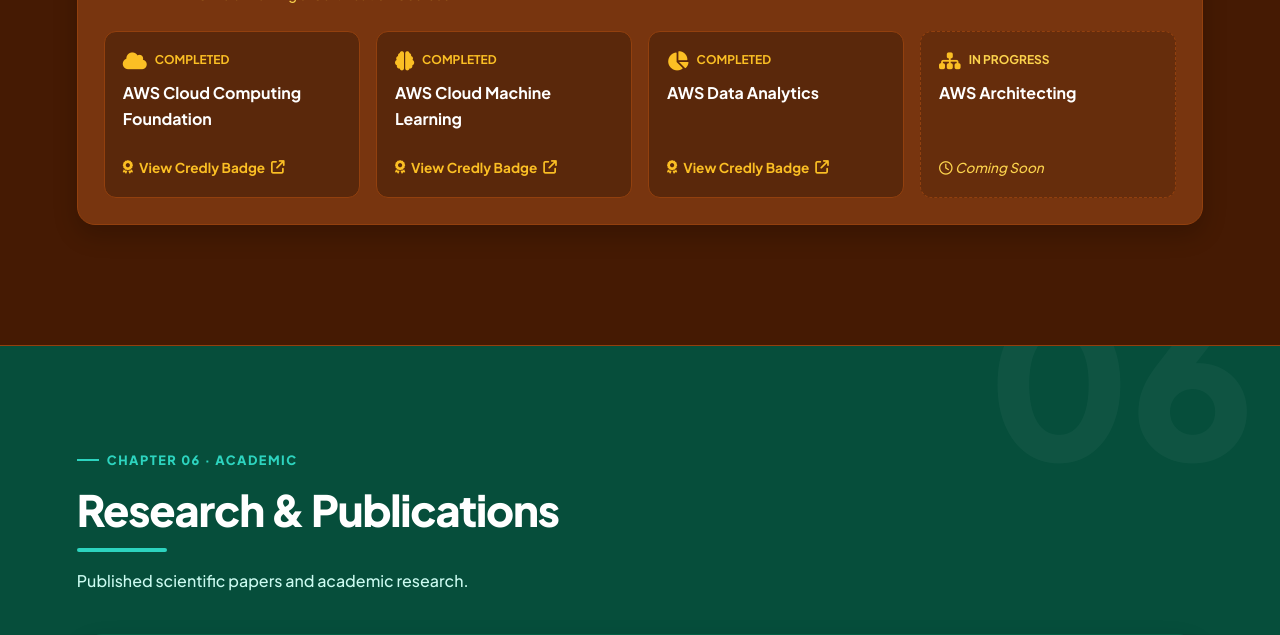
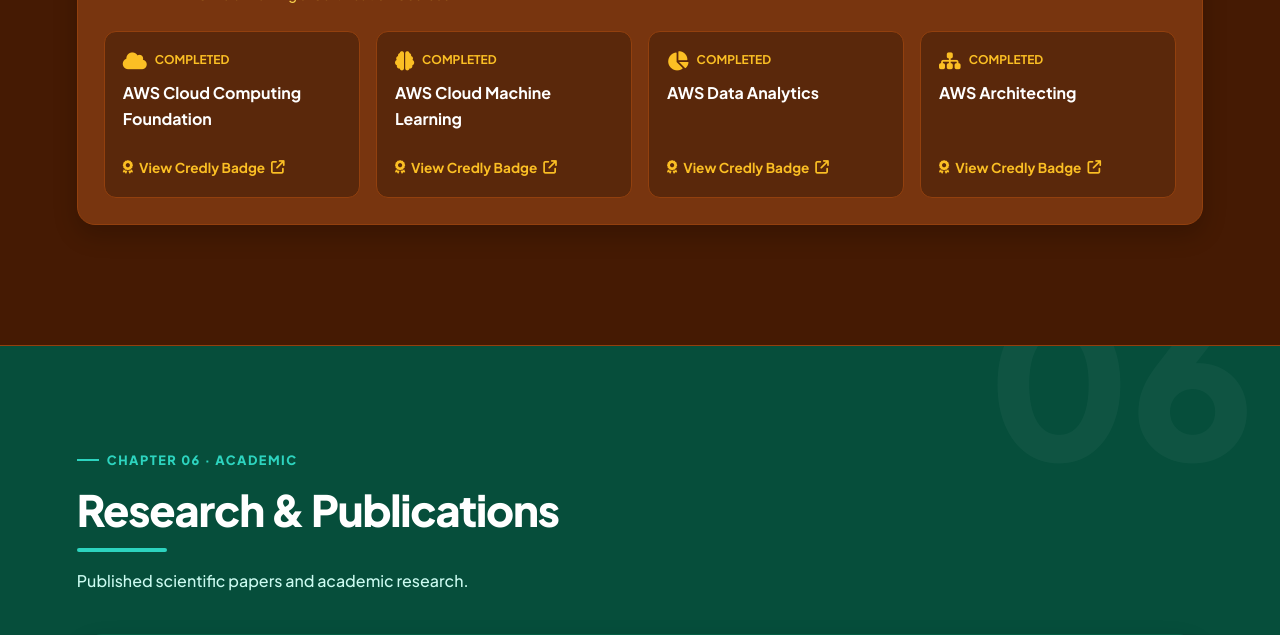
Before and after one commit to shantiwidyanti/Portofolio, a plain HTML site: page index.html in a window 1280 px wide. Shown: the part 5016-5651 px from the top of the page. Drawn offline with Linux system fonts and the light colour scheme.

```diff
--- a/index.html
+++ b/index.html
@@ -593,15 +593,17 @@
         </div>
 
         <!-- AWS ARCHITECTING -->
-        <div class="cert-cube in-progress">
+        <div class="cert-cube">
           <div>
             <div class="cert-cube-head">
               <i class="fa-solid fa-sitemap"></i>
-              <span class="cert-status is-pending">In Progress</span>
+                <span class="cert-status">Completed</span>
             </div>
             <h4>AWS Architecting</h4>
           </div>
-          <span class="cert-pending"><i class="fa-regular fa-clock"></i> Coming Soon</span>
+          <a href="https://www.credly.com/badges/2a15e5a5-8eb0-4686-a9ec-168ea0f454f8/public_url" target="_blank" class="credly-link">
+            <i class="fa-solid fa-award"></i> View Credly Badge <i class="fa-solid fa-arrow-up-right-from-square link-ext"></i>
+          </a>
         </div>
       </div>
     </div>
```
